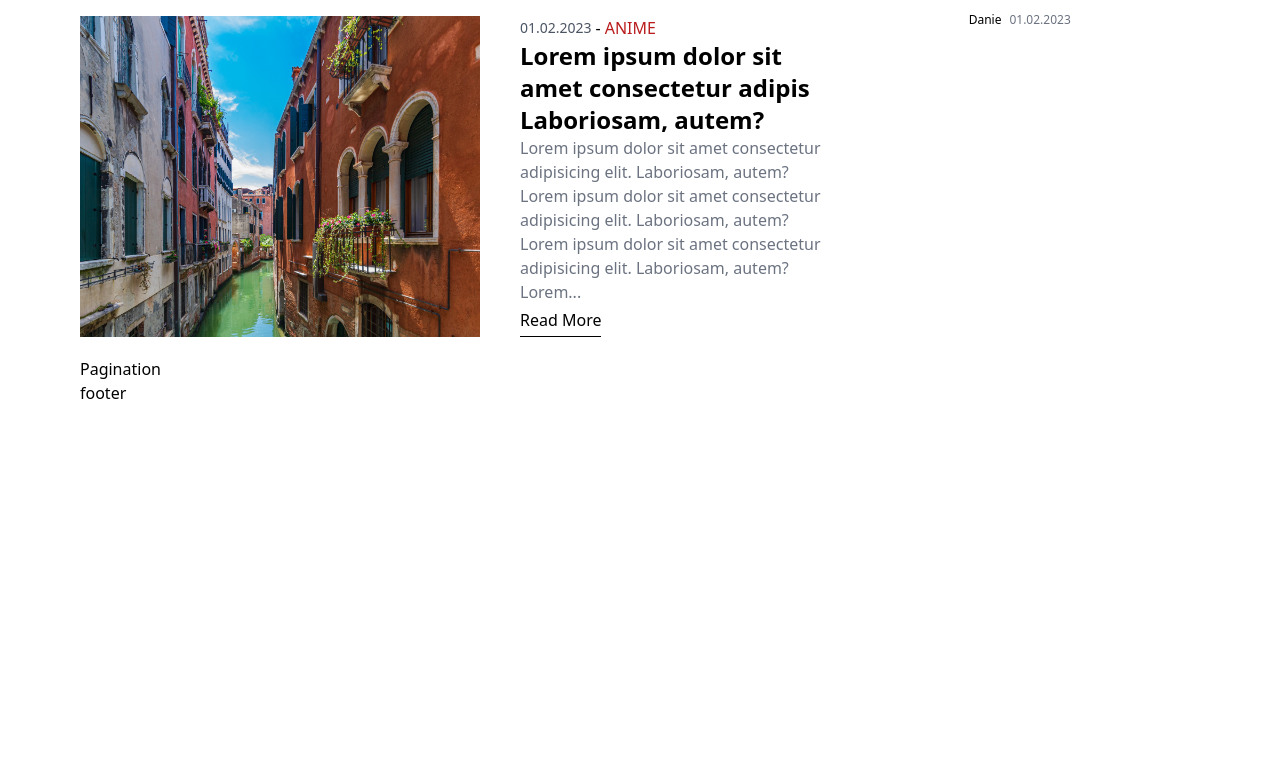
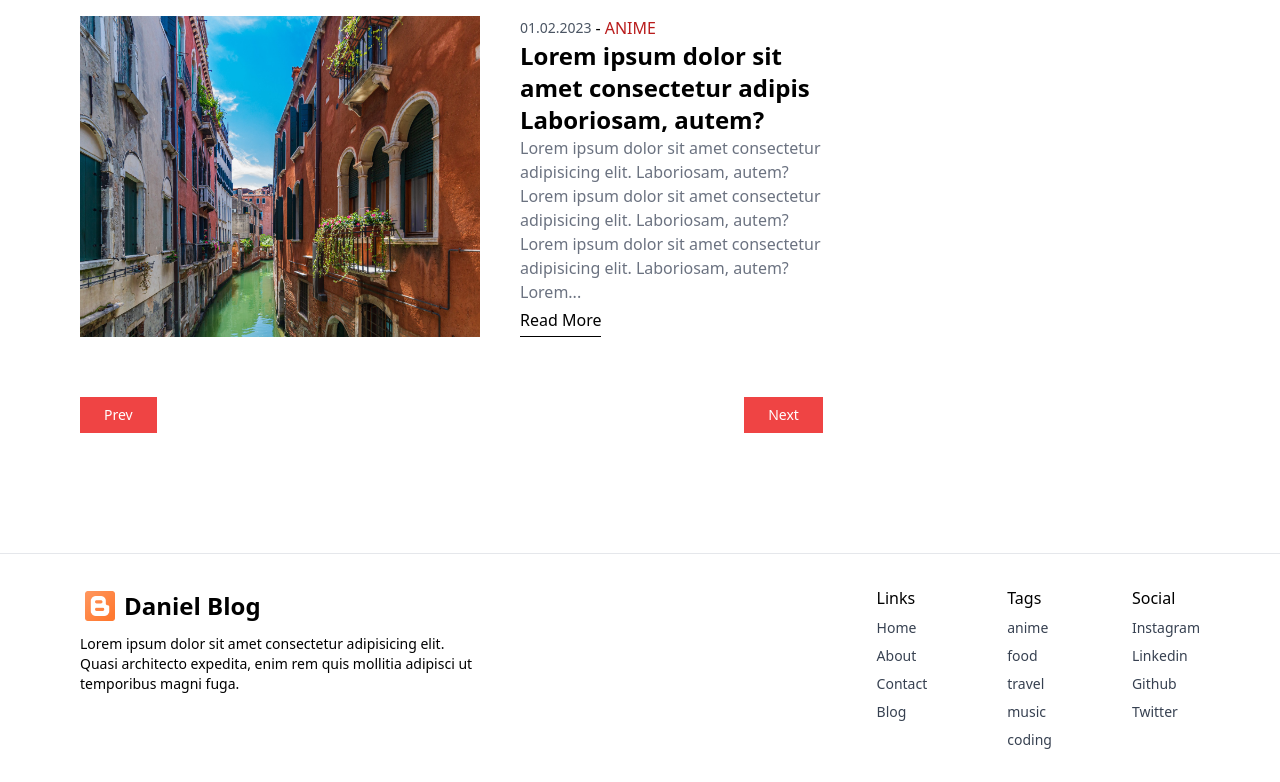
Before and after one commit to Vader4k/blog, a Next.js app: page / in a window 1280 px wide. Shown: the part 2697-3479 px from the top of the page. Before the commit the page ends 3102 px from the top, so only its background shows below. Built offline with nearby package versions, Linux system fonts and the light colour scheme.

Commit message:
@add/ designed menu and pagination

```diff
--- a/src/app/globals.css
+++ b/src/app/globals.css
@@ -12,3 +12,7 @@
   --darksoftbg: #1f273a;
   --darkSoftText: #a6a6a6;
 }
+
+body {
+  scroll-behavior: smooth;
+}
--- a/src/components/Card.tsx
+++ b/src/components/Card.tsx
@@ -9,7 +9,9 @@ const Card = () => {
     <div className="flex-[5]">
       <h1 className="font-semibold text-3xl mb-5">Recent Posts</h1>
       <CardContainer />
+      <div className="w-full">
       <Pagination />
+      </div>
     </div>
   );
 };
--- a/src/components/Footer.tsx
+++ b/src/components/Footer.tsx
@@ -1,11 +1,36 @@
-import React from 'react'
+import Image from "next/image";
+import { footerLinks } from "@/lib/footer";
 
 const Footer = () => {
   return (
-    <footer className='px-5 md:px-20'>
-      <div>footer</div>
+    <footer className="px-5 border-t mt-20 py-8 md:px-20 flex-col gap-5 md:flex-row flex items-start justify-between w-full">
+      <div className="flex flex-col gap-2 flex-1">
+        <div className="flex items-center gap-1">
+          <Image src={"/logo.png"} alt="logo" width={40} height={40} />
+          <span className="font-bold text-2xl">Daniel Blog</span>
+        </div>
+        <p className="text-sm max-w-[400px]">
+          Lorem ipsum dolor sit amet consectetur adipisicing elit. Quasi
+          architecto expedita, enim rem quis mollitia adipisci ut temporibus
+          magni fuga.
+        </p>
+      </div>
+      <ul className="flex md:justify-end gap-20 md:flex-1 w-full ">
+        {footerLinks.map((link)=> (
+          <li key={link.id}>
+            <h2 className="font-medium">{link.title}</h2>
+            <ul className="mt-2 text-sm flex flex-col gap-2 text-gray-700">
+              {link.links.map((item) => (
+                <li key={item.id}>
+                  <a href={item.url}>{item.title}</a>
+                </li>
+              ))}
+            </ul>
+          </li>
+        ))}
+      </ul>
     </footer>
-  )
-}
+  );
+};
 
-export default Footer
+export default Footer;
--- a/src/components/Menu.tsx
+++ b/src/components/Menu.tsx
@@ -36,7 +36,7 @@ const Menu = () => {
       <div className="py-8 flex flex-col gap-5 items-start">
         {recentPosts.map((post) => (
           <Link
-            className="flex flex-col items-start gap-2"
+            className="flex flex-col items-start gap-1"
             key={post.id}
             href={"/"}
           >
@@ -46,7 +46,9 @@ const Menu = () => {
             >
               {post.category}
             </span>
-            <h2 className="font-medium tracking-tighter text-black/70">{post.title}</h2>
+            <h2 className="font-medium tracking-tighter text-black/70">
+              {post.title}
+            </h2>
             <div className="text-xs space-x-2">
               <span>{post.author}</span>
               <span className="text-gray-500">{post.date}</span>
@@ -73,13 +75,9 @@ const Menu = () => {
       <div className="py-8">
         <span className="text-sm text-gray-500">Choosen by the editor</span>
         <h1 className="text-2xl font-bold">Editors Pick</h1>
-        <div className="py-8 flex flex-col gap-8">
-          {recentPosts.slice(0,3).map((post) => (
-            <Link
-              className="flex gap-3 items-center"
-              key={post.id}
-              href={"/"}
-            >
+        <div className="py-8 flex flex-col gap-5">
+          {recentPosts.slice(0, 3).map((post) => (
+            <Link className="flex gap-3 items-center" key={post.id} href={"/"}>
               <div className="relative flex items-center justify-center w-[100px] border-[3px] border-gray-300 rounded-full ">
                 <Image
                   width={100}
@@ -89,14 +87,16 @@ const Menu = () => {
                   className="rounded-full size-[60px] object-cover"
                 />
               </div>
-              <div className="flex flex-col items-start gap-2">
+              <div className="flex flex-col items-start gap-1">
                 <span
                   style={{ backgroundColor: bgColor(post.category) }}
                   className="px-2 py-1 rounded-full text-xs text-white capitalize"
                 >
                   {post.category}
                 </span>
-                <h2 className="font-medium tracking-tighter text-black/70">{post.title}</h2>
+                <h2 className="font-medium tracking-tighter text-black/70">
+                  {post.title}
+                </h2>
                 <div className="text-xs space-x-2">
                   <span>{post.author}</span>
                   <span className="text-gray-500">{post.date}</span>
--- a/src/components/Navbar.tsx
+++ b/src/components/Navbar.tsx
@@ -19,7 +19,7 @@ const Navbar = () => {
         <div className="flex-1 block md:hidden">
           <Image
             className=""
-            src={"/sun.png"}
+            src={"/logo.png"}
             alt="logo"
             width={30}
             height={30}
@@ -57,7 +57,7 @@ const Navbar = () => {
         </button>
       </nav>
       {isNavOpen && (
-        <div className="flex text-3xl flex-col justify-center gap-8 items-center bg-black bg-opacity-80 text-white absolute top-[70px] h-screen w-full z-[10]">
+        <div className="flex text-3xl flex-col justify-center gap-8 items-center bg-black bg-opacity-90 text-white absolute top-[70px] h-screen left-0 w-full z-[10]">
           {navLinks.map((link) => (
             <Link href={link.url} key={link.id}>
               {link.title}
--- a/src/components/Pagination.tsx
+++ b/src/components/Pagination.tsx
@@ -2,7 +2,10 @@ import React from 'react'
 
 const Pagination = () => {
   return (
-    <div>Pagination</div>
+    <div className='w-full flex justify-between py-10'>
+      <button className='w-fit bg-red-500 px-6 py-2 text-white text-sm'>Prev</button>
+      <button className='w-fit bg-red-500 px-6 py-2 text-white text-sm'>Next</button>
+    </div>
   )
 }
 
--- /dev/null
+++ b/src/lib/footer.ts
@@ -0,0 +1,85 @@
+export const footerLinks = [
+    {
+        id:1,
+        title: 'Links',
+        links: [
+            {
+                id: 1,
+                title: 'Home',
+                url: '/',
+            },
+            {
+                id: 2,
+                title: 'About',
+                url: '/about',
+            },
+            {
+                id: 3,
+                title: 'Contact',
+                url: '/contact',
+            },
+            {
+                id: 4,
+                title: 'Blog',
+                url: '/blog',
+            }
+        ]
+    },
+    {
+        id:2,
+        title: 'Tags',
+        links: [
+            {
+                id: 1,
+                title: 'anime',
+                url: '/blog?category=anime',
+            },
+            {
+                id: 2,
+                title: 'food',
+                url: '/blog?category=food',
+            },
+            {
+                id: 3,
+                title: 'travel',
+                url: '/blog?category=travel',
+            },
+            {
+                id: 4,
+                title: 'music',
+                url: '/blog?category=music',
+            },
+            {
+                id: 5,
+                title: 'coding',
+                url: '/blog?category=coding',
+            }
+        ]
+    },
+    {
+        id:3,
+        title: 'Social',
+        links: [
+            {
+                id: 1,
+                title: 'Instagram',
+                url: '/',
+            },
+            {
+                id: 2,
+                title: 'Linkedin',
+                url: '/',
+            },
+            {
+                id: 3,
+                title: 'Github',
+                url: '/',
+            },
+            {
+                id: 4,
+                title: 'Twitter',
+                url: '/',
+            },
+        ]
+    }
+]
```
Also changed, not shown: public/logo.png (added).
